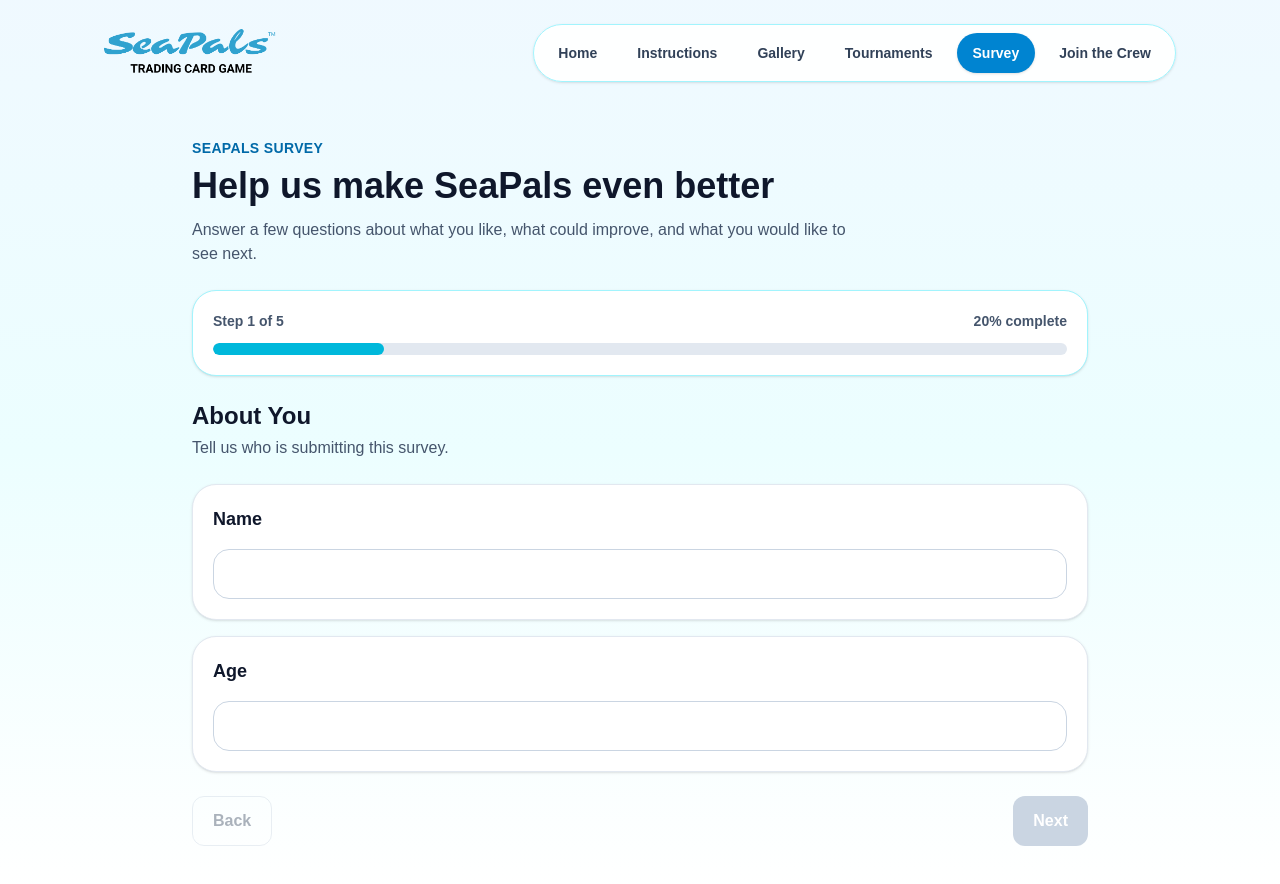
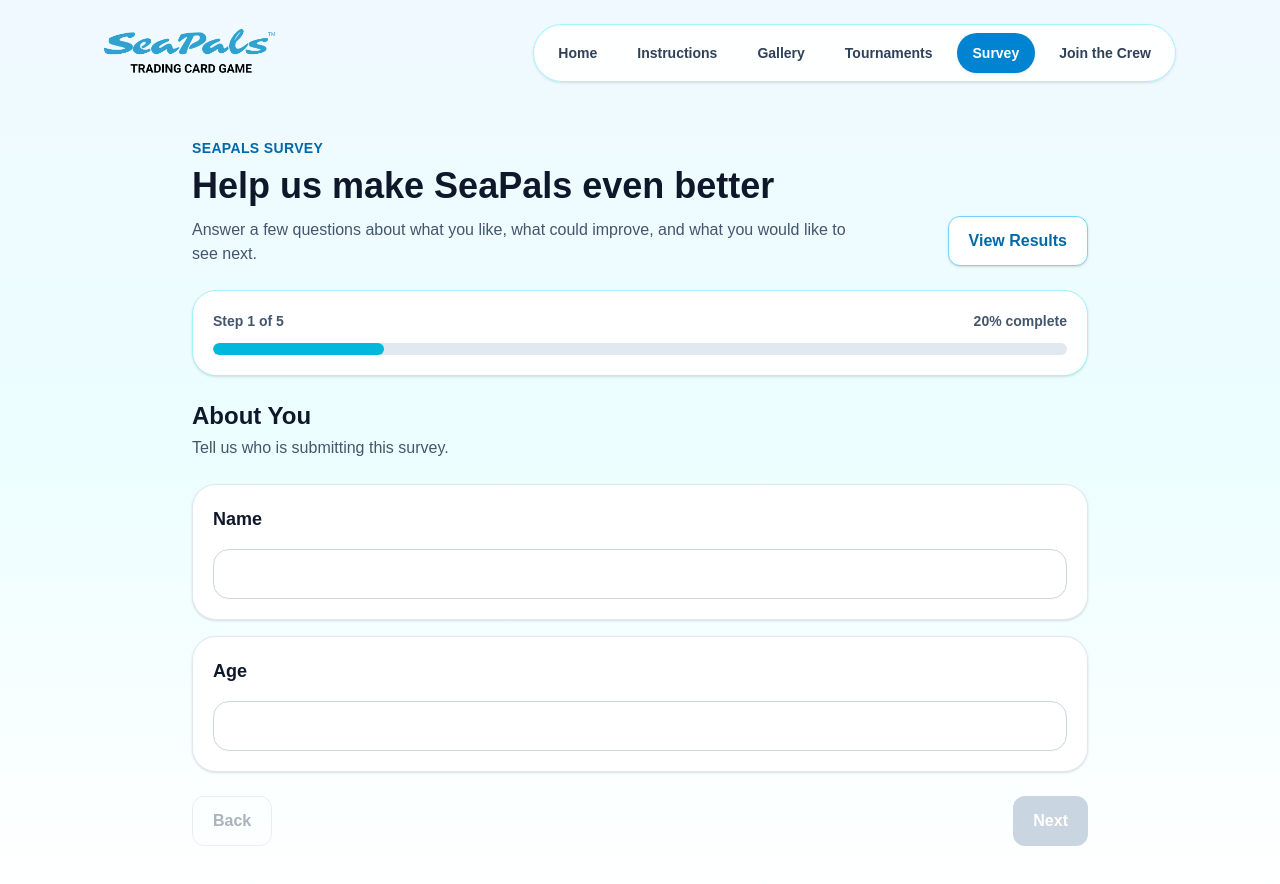
Before and after one commit to forwardoperation/SeaPals, a Next.js app: page /surveys in a window 1280 px wide. Shown: the top 884 px of the page. Built offline with nearby package versions, Linux system fonts and the light colour scheme.

Commit message:
added survey results button

```diff
--- a/src/app/surveys/page.jsx
+++ b/src/app/surveys/page.jsx
@@ -5,6 +5,7 @@ import { useMemo, useState } from "react";
 import { SURVEY_SECTIONS, SURVEY_TITLE } from "@/data/survey/questions";
 
 const TOTAL_STEPS = SURVEY_SECTIONS.length;
+const RESULTS_URL = "https://seapalstcg.com/surveys/results";
 
 function getInitialAnswers() {
   const answers = {};
@@ -238,7 +239,7 @@ export default function SurveyPage() {
           </p>
           <div className="mt-6 flex flex-wrap justify-center gap-3">
             <Link
-              href="/surveys/results"
+              href={RESULTS_URL}
               className="rounded-xl bg-sky-600 px-5 py-3 font-bold text-white hover:bg-sky-700"
             >
               View Summary
@@ -262,7 +263,8 @@ export default function SurveyPage() {
 
   return (
     <main className="mx-auto max-w-4xl space-y-6 py-6">
-      <section>
+      <section className="flex flex-col gap-5 md:flex-row md:items-end md:justify-between">
+        <div>
           <p className="text-sm font-bold uppercase tracking-wide text-sky-700">
             {SURVEY_TITLE}
           </p>
@@ -273,6 +275,13 @@ export default function SurveyPage() {
             Answer a few questions about what you like, what could improve, and what
             you would like to see next.
           </p>
+        </div>
+        <Link
+          href={RESULTS_URL}
+          className="inline-flex items-center justify-center rounded-xl border border-sky-300 bg-white px-5 py-3 font-bold text-sky-700 shadow-sm hover:bg-sky-50"
+        >
+          View Results
+        </Link>
       </section>
 
       <section className="rounded-3xl border border-cyan-200 bg-white p-5 shadow-sm">
```
Also changed, not shown: 1 other file (tests, documents, lock files or other folders). Lines whose indentation alone changed are shown as unchanged.
